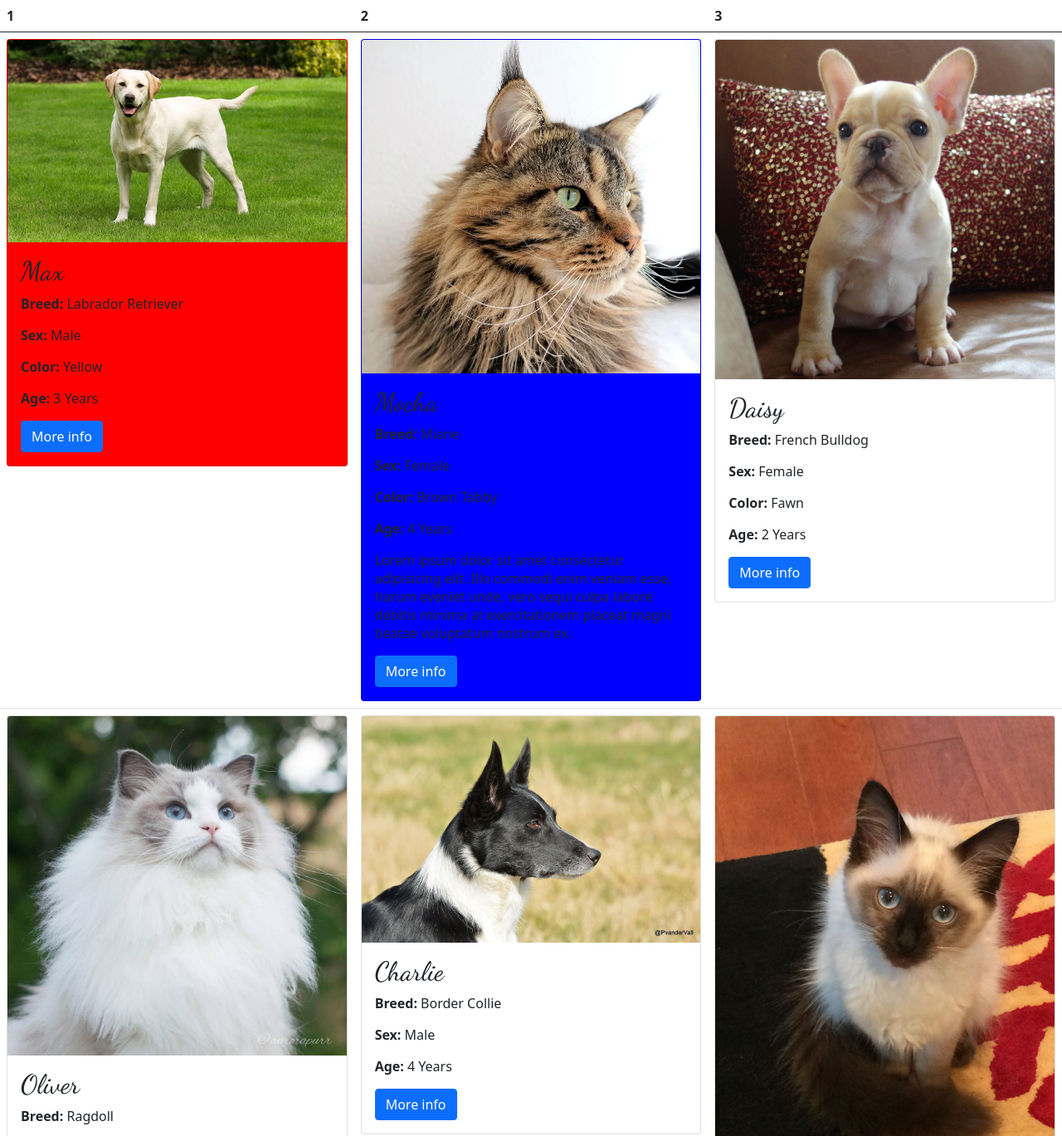
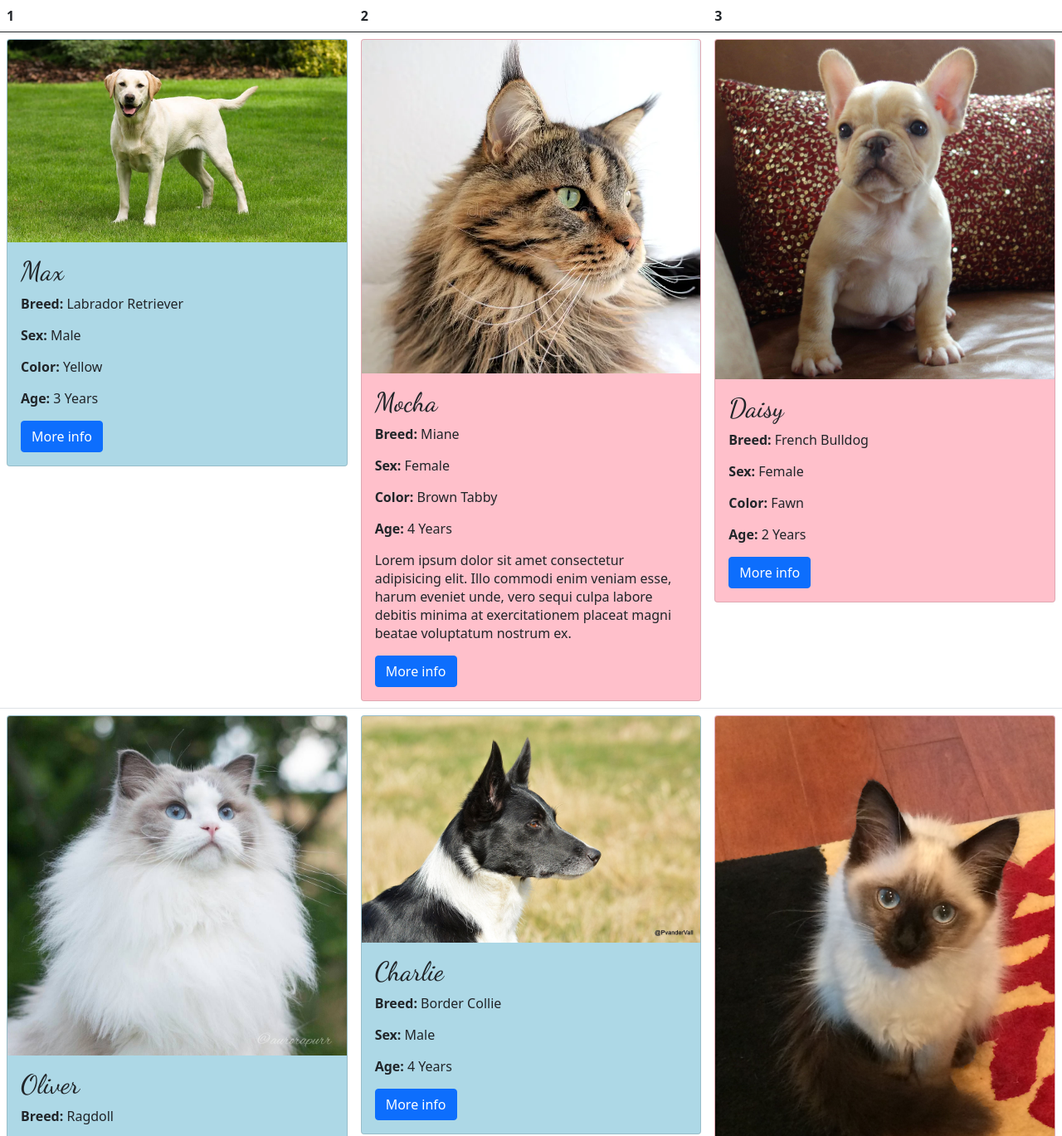
Before and after one commit to Wanner987/ASE220-02-PetManagementApplication, a plain HTML site: page main.html in a window 1280 px wide. Shown: the top 1369 px of the page at 83% size. Drawn offline with nearby package versions, Linux system fonts and the light colour scheme.

Commit message:
added colors

```diff
--- a/main.html
+++ b/main.html
@@ -22,7 +22,7 @@
             </thead>
             <tbody>
                 <tr>
-                <td colspan="1"><div class="card" style="background-color: red;">
+                <td colspan="1"><div class="card" style="background-color: lightblue;">
                     <img src="images/yellow-labrador-retriever-on-green-grass-lawn.jpg" class="card-img-top" alt="...">
                     <div class="card-body">
                         <h2 class="card-title">Max</h2>
@@ -35,7 +35,7 @@
                         </div>
                     </div>
                   </div></td>
-                  <td colspan="1"><div class="card" style="background-color: blue;">
+                  <td colspan="1"><div class="card" style="background-color: pink;">
                     <img src="images/maine-coon-cat-brown-tabby-head-golden-long-dense-lynx-tips-his-ears-typical-shaggy-coat-long-ruff-head-67209819.webp" class="card-img-top" alt="...">
                     <div class="card-body">
                         <h2 class="card-title">Mocha</h2>
@@ -49,7 +49,7 @@
                         </div>
                     </div>
                   </div></td>
-                  <td colspan="1"><div class="card">
+                  <td colspan="1"><div class="card" style="background-color: pink;">
                     <img src="images/French_bulldog_fawn.jpg" class="card-img-top" alt="...">
                     <div class="card-body">
                         <h2 class="card-title">Daisy</h2>
@@ -64,7 +64,7 @@
                   </div></td>
                 </tr>
               <tr>
-                <td colspan="1"><div class="card">
+                <td colspan="1"><div class="card" style="background-color: lightblue;">
                     <img src="images/blue_bicolor_ragdoll_cat.jpg" class="card-img-top" alt="...">
                     <div class="card-body">
                         <h2 class="card-title">Oliver</h2>
@@ -77,7 +77,7 @@
                         </div>
                     </div>
                   </div></td>
-                  <td colspan="1"><div class="card">
+                  <td colspan="1"><div class="card" style="background-color: lightblue;">
                     <img src="images/border_collie_black_and_white_dog.jpg" class="card-img-top" alt="...">
                     <div class="card-body">
                         <h2 class="card-title">Charlie</h2>
@@ -89,7 +89,7 @@
                         </div>
                     </div>
                   </div></td>
-                  <td colspan="1"><div class="card">
+                  <td colspan="1"><div class="card" style="background-color: pink;">
                     <img src="images/seal_point_siamese_cat.jpg" class="card-img-top" alt="...">
                     <div class="card-body">
                         <h2 class="card-title">Whiskers</h2>
```
